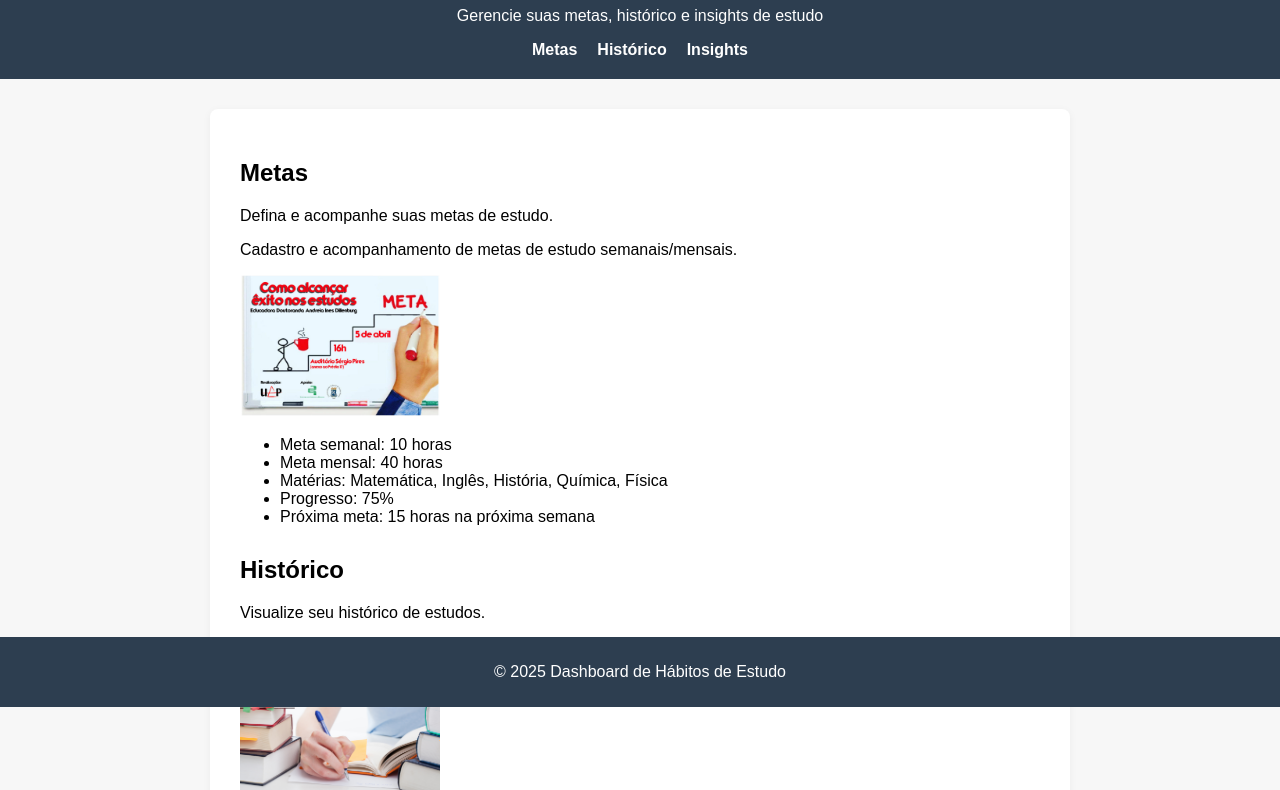
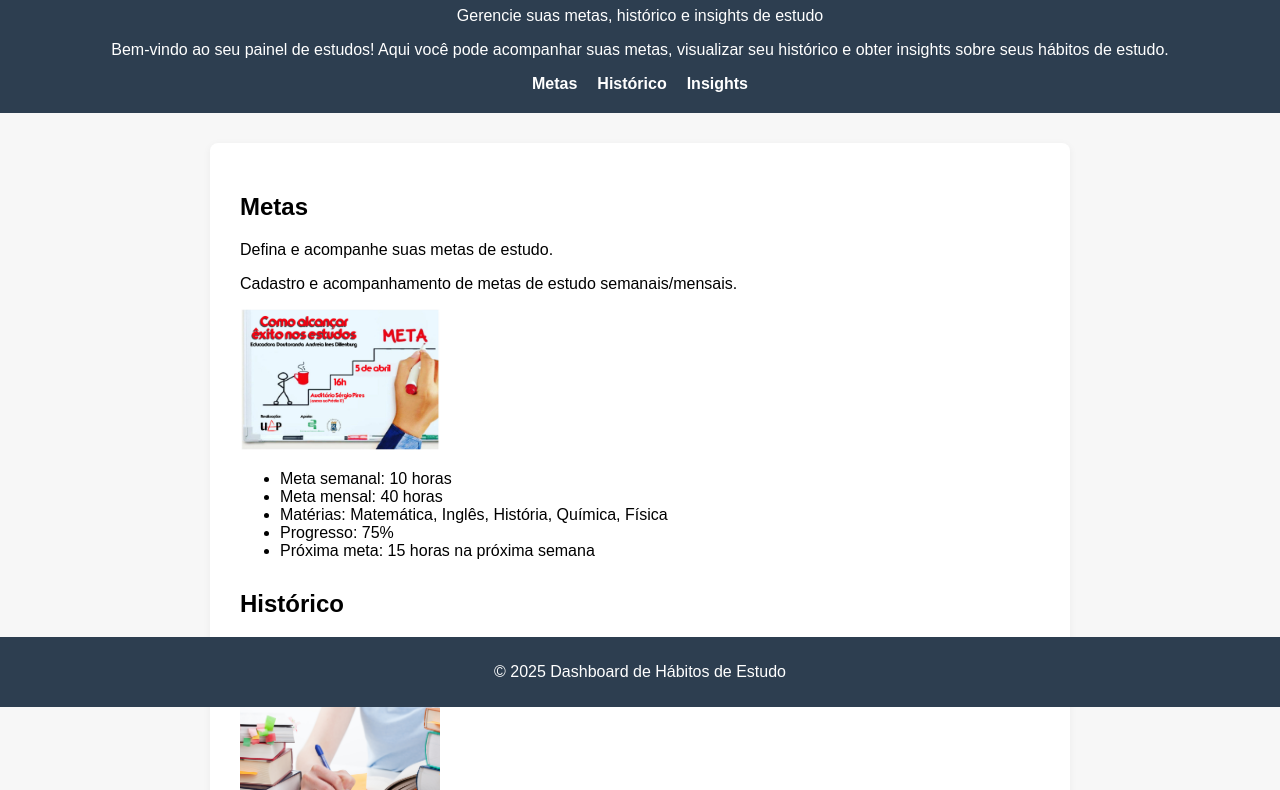
Before and after one commit to kalielfoliveira/workflow_avaliacao, a plain HTML site: page index.html in a window 1280 px wide. Shown: the part 93-883 px from the top of the page. Drawn offline with Linux system fonts and the light colour scheme; files that its build step writes are made by us from their sources.

Commit message:
Testa conflito branch main

```diff
--- a/index.html
+++ b/index.html
@@ -9,6 +9,7 @@
     <header>
         <h1>Dashboard de Hábitos de Estudo</h1>
         <p>Gerencie suas metas, histórico e insights de estudo</p>
+         <p>Bem-vindo ao seu painel de estudos! Aqui você pode acompanhar suas metas, visualizar seu histórico e obter insights sobre seus hábitos de estudo.</p>
         <nav>
             <ul>
                 <li><a href="#metas">Metas</a></li>
```
